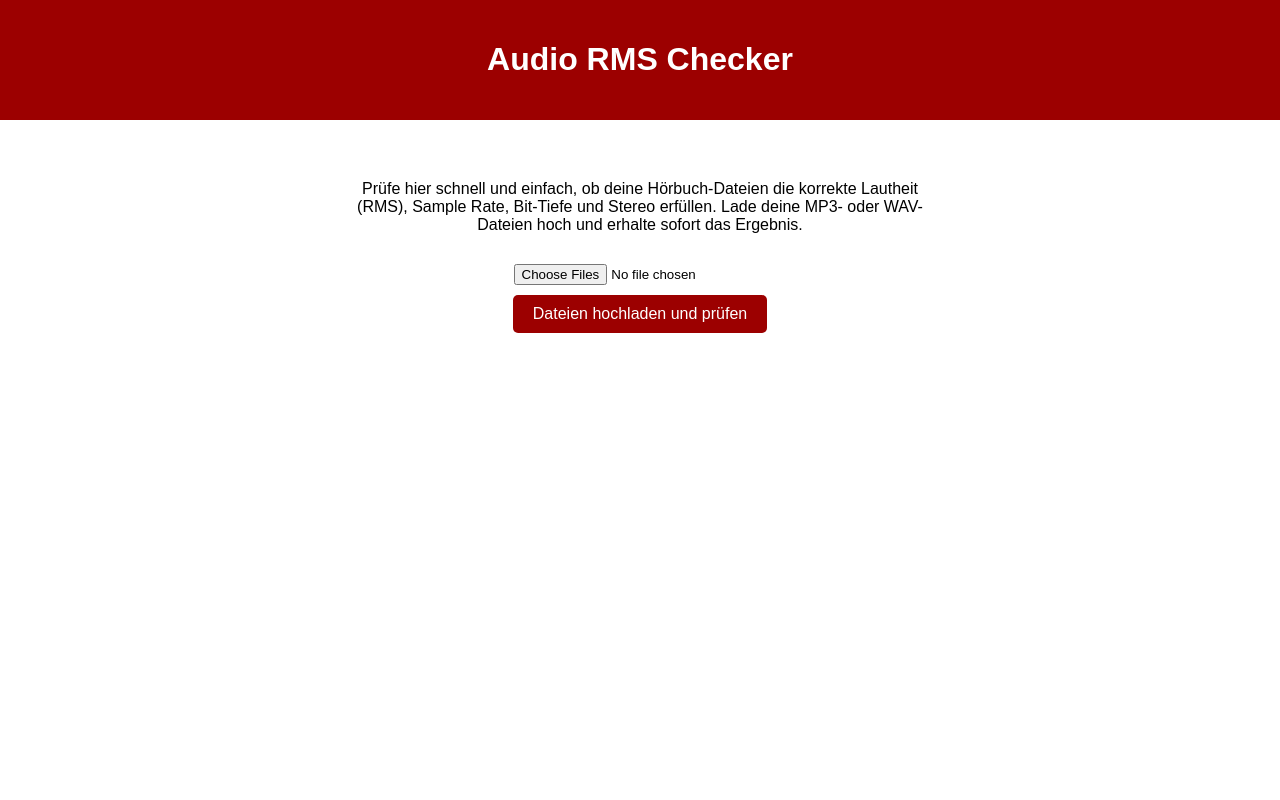
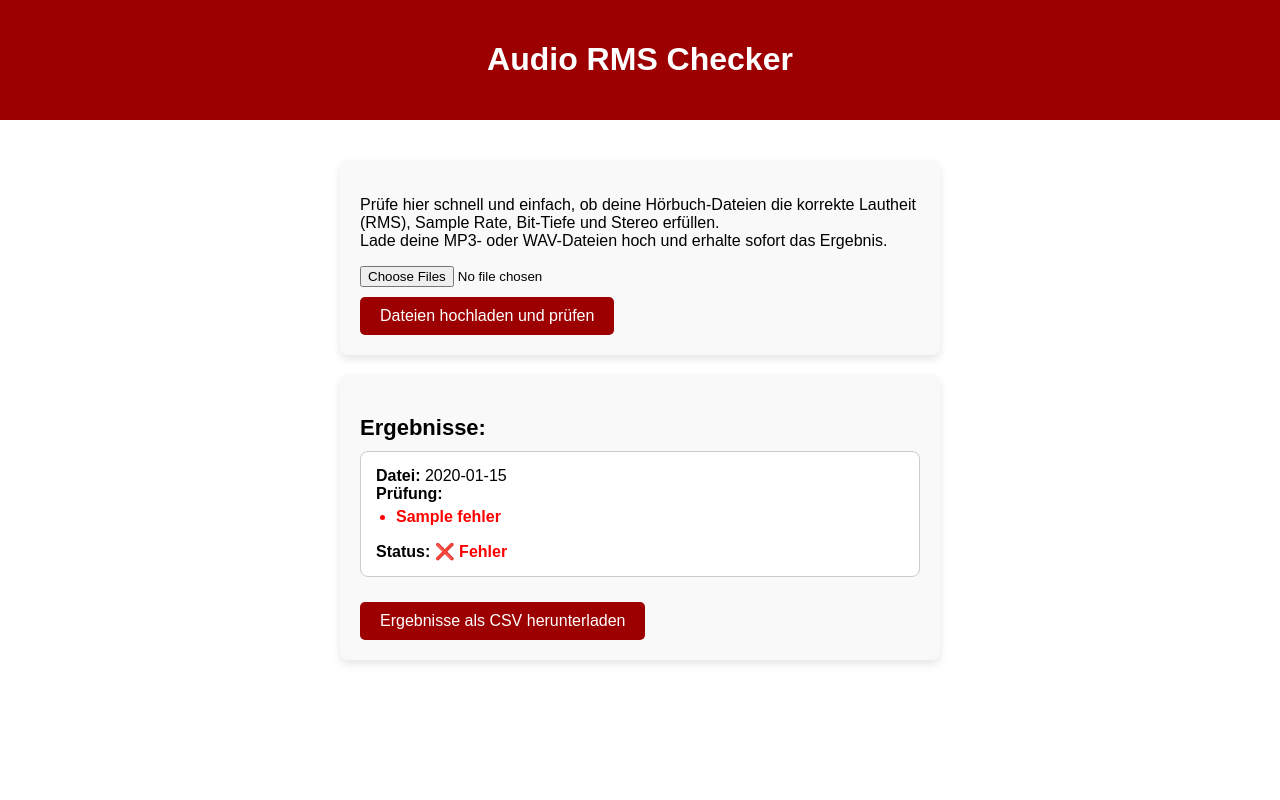
Before and after one commit to PietHenryRecords/audiocheck, a Flask app: template templates/index.html in a window 1280 px wide. Run offline with Flask 2, Linux system fonts and the light colour scheme; the template is opened without the code that fills it: most values are stand-ins (such as "Sample title", 1, 10 or a date in 2020).

Commit message:
Update index.html

```diff
--- a/templates/index.html
+++ b/templates/index.html
@@ -9,25 +9,31 @@
       background: #fff;
       margin: 0;
       padding: 0;
+      display: flex;
+      flex-direction: column;
+      align-items: center;
+      justify-content: flex-start;
+      min-height: 100vh;
     }
     header {
       background: #9c0000;
       color: white;
       padding: 20px;
+      width: 100%;
       text-align: center;
     }
     main {
+      width: 100%;
       max-width: 600px;
-            margin: 40px auto;
+      margin-top: 20px;
       padding: 20px;
     }
-        .description {
-            margin-bottom: 30px;
-            text-align: center;
-        }
-        form {
-            text-align: center;
-            margin-bottom: 30px;
+    .upload-box, .results-box {
+      background: #f9f9f9;
+      padding: 20px;
+      border-radius: 8px;
+      margin-bottom: 20px;
+      box-shadow: 0 4px 8px rgba(0,0,0,0.1);
     }
     button {
       background-color: #9c0000;
@@ -42,40 +48,39 @@
     button:hover {
       background-color: #7a0000;
     }
+    .success-message {
+      background: #d4edda;
+      color: #155724;
+      padding: 10px;
+      border-radius: 5px;
+      margin-top: 10px;
+    }
     .results-header {
       font-size: 22px;
       font-weight: bold;
-            margin-bottom: 20px;
-            text-align: center;
+      margin: 20px 0 10px 0;
     }
     .result-card {
-            background: #f8f8f8;
+      background: white;
+      border: 1px solid #ccc;
       padding: 15px;
-            border: 1px solid #ccc;
       border-radius: 8px;
       margin-bottom: 15px;
     }
-        .status-ok {
+    .ok {
       color: green;
       font-weight: bold;
     }
-        .status-fail {
+    .error {
       color: red;
       font-weight: bold;
     }
-        #loader {
-            display: none;
-            border: 6px solid #f3f3f3;
-            border-top: 6px solid #9c0000;
-            border-radius: 50%;
-            width: 50px;
-            height: 50px;
-            animation: spin 1s linear infinite;
-            margin: 20px auto;
+    ul {
+      padding-left: 20px;
+      margin-top: 5px;
     }
-        @keyframes spin {
-            0% { transform: rotate(0deg); }
-            100% { transform: rotate(360deg); }
+    li {
+      margin-bottom: 5px;
     }
   </style>
 </head>
@@ -86,37 +91,56 @@
 </header>
 
 <main>
-    <div class="description">
-        Prüfe hier schnell und einfach, ob deine Hörbuch-Dateien die korrekte Lautheit (RMS), Sample Rate, Bit-Tiefe und Stereo erfüllen.
-        Lade deine MP3- oder WAV-Dateien hoch und erhalte sofort das Ergebnis.
-    </div>
 
-    <form id="upload-form" action="/" method="post" enctype="multipart/form-data">
+  <div class="upload-box">
+    <p>Prüfe hier schnell und einfach, ob deine Hörbuch-Dateien die korrekte Lautheit (RMS), Sample Rate, Bit-Tiefe und Stereo erfüllen.<br>
+      Lade deine MP3- oder WAV-Dateien hoch und erhalte sofort das Ergebnis.</p>
+
+    <form action="/" method="post" enctype="multipart/form-data">
       <input type="file" name="files" multiple required><br>
       <button type="submit">Dateien hochladen und prüfen</button>
     </form>
+  </div>
 
-    <div id="loader"></div>
+  {% if success %}
+    <div class="success-message">
+      ✅ Datei(en) erfolgreich geprüft!
+    </div>
+  {% endif %}
 
-    <div id="results"></div>
+  {% if reports %}
+  <div class="results-box">
+    <div class="results-header">Ergebnisse:</div>
+
+    {% for report in reports %}
+      <div class="result-card">
+        <strong>Datei:</strong> {{ report['Datei'] }}<br>
+
+        <strong>Prüfung:</strong>
+        {% if report['Fehler'] %}
+          <ul>
+            {% for fehler in report['Fehler'] %}
+              <li class="error">{{ fehler }}</li>
+            {% endfor %}
+          </ul>
+          <strong>Status:</strong> <span class="error">❌ Fehler</span>
+        {% else %}
+          <ul>
+            <li class="ok">Alle Prüfungen bestanden!</li>
+          </ul>
+          <strong>Status:</strong> <span class="ok">✅ OK</span>
+        {% endif %}
+      </div>
+    {% endfor %}
+
+    <form action="/download" method="get">
+      <button type="submit">Ergebnisse als CSV herunterladen</button>
+    </form>
+
+  </div>
+  {% endif %}
+
 </main>
-
-<script>
-    const form = document.getElementById('upload-form');
-    const loader = document.getElementById('loader');
-    const results = document.getElementById('results');
-
-    form.addEventListener('submit', function() {
-        loader.style.display = 'block';
-        results.innerHTML = '';
-    });
-
-    window.onload = function() {
-        if (results.innerHTML.trim() !== '') {
-            loader.style.display = 'none';
-        }
-    }
-</script>
 
 </body>
 </html>
```
Lines whose indentation alone changed are shown as unchanged.
